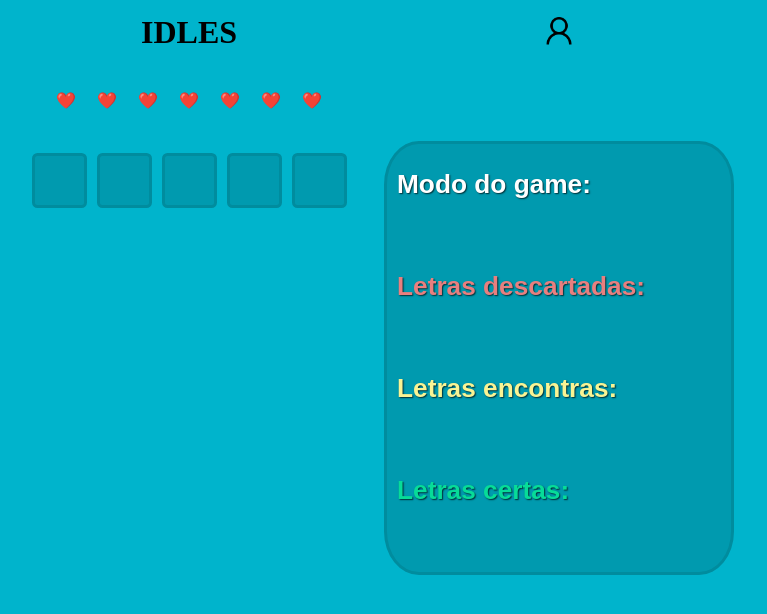
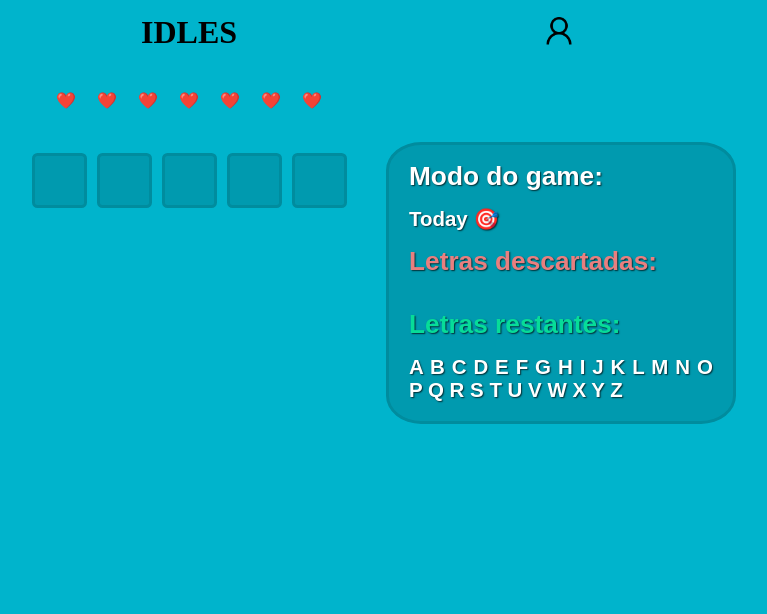
Before and after one commit to Joao-vpf/idles, a Flask app: page / in a window 1280 px wide. Shown: the top 614 px of the page, without its empty margins (451-1218 px from the left). Run offline with Flask 3, Linux system fonts and the light colour scheme; data comes from the database, SQL or seed files in the repository; both versions use the stored data as it was after the commit.

Commit message:
Add files via upload

```diff
--- a/static/script.js
+++ b/static/script.js
@@ -193,10 +193,9 @@ function animateBlocks(blocks) {
             block.style.transition = 'background-color 0.1s ease';
             block.style.backgroundColor = 'rgb(0, 164, 113)';
             block.classList.add('onda');
-            adicionar_letra_bloco(3, block.textContent);
+            adicionar_letra_bloco(block.textContent);
         }, index * 40);
     });
-    adicionar_letra_bloco(4, "");
 }
 
 function removeheart()
@@ -211,7 +210,7 @@ function handleWrongWord(blocks) {
         if(block.textContent === x[parseInt(block.id)-1])
         {
             block.style.backgroundColor = 'rgb(0, 164, 113)';
-            adicionar_letra_bloco(3, block.textContent);
+            adicionar_letra_bloco(block.textContent);
         }
     });
 
@@ -226,7 +225,7 @@ function handleWrongWord(blocks) {
             {
                 block.classList.add('yshake');
                 block.style.backgroundColor = 'rgb(249, 244, 148)';
-                adicionar_letra_bloco(2, block.textContent);
+                adicionar_letra_bloco(block.textContent);
             }
             else
             {
@@ -235,7 +234,7 @@ function handleWrongWord(blocks) {
                     block.classList.add('rshake');
                     block.style.transition = 'background-color 0.5s ease';
                     block.style.backgroundColor = 'rgb(232, 127, 127)';
-                    adicionar_letra_bloco(1, block.textContent);
+                    adicionar_letra_bloco(block.textContent);
                 }
             }
         }
@@ -246,7 +245,7 @@ function handleWrongWord(blocks) {
                 block.classList.add('rshake');
                 block.style.transition = 'background-color 0.5s ease';
                 block.style.backgroundColor = 'rgb(232, 127, 127)';
-                adicionar_letra_bloco(1, block.textContent);
+                adicionar_letra_bloco( block.textContent);
             }
         }
     });
@@ -260,74 +259,14 @@ function handleWrongWord(blocks) {
     }
 }
 
-function adicionar_letra_bloco(tipo, letra)
+function adicionar_letra_bloco(letra)
 {
-    var h;
-
-    if (tipo === 1)
+    var h = document.getElementById("letras_res");
+    if (h.textContent.includes(letra))
     {
-        h = document.querySelector('.letras_des');
-    }
-    else
-    {
-        if (tipo === 2)
-        {
-            h = document.querySelector('.letras_enc');
-            if (document.querySelector('.letras_cer').textContent.includes(letra))
-            {
-                return -1;
-            }
-        }
-        else
-        {
-            if (tipo === 3)
-            {
-                h = document.querySelector('.letras_cer');
-                if (document.querySelector('.letras_enc').textContent.includes(letra))
-                {
-                    var letrasEncArray = document.querySelector('.letras_enc').textContent.split(', ');
-                    var indexEnc = letrasEncArray.indexOf(letra);
-                    letrasEncArray.splice(indexEnc, 1);
-                    letrasEncArray.sort();
-                    var aux = letrasEncArray.join(', ');
-                    if(aux[0] == ",")
-                    document.querySelector('.letras_enc').textContent = aux.slice(1);
-                    else
-                    document.querySelector('.letras_enc').textContent = aux
-
-                }
-            }
-            else
-            {
-                h = document.querySelector('.letras_des');
-                h.textContent = "";
-                return -1;
-            }
-        }
+        h.textContent =  h.textContent.slice(h.textContent.search(letra));
     }
 
-
-
-    if (document.querySelector('.letras_des').textContent.includes(letra) || document.querySelector('.letras_enc').textContent.includes(letra) || document.querySelector('.letras_cer').textContent.includes(letra))
-    {
-
-        return -1;
-    }
-
-    var conteudoAtual = h.textContent;
-
-    var letrasArray = conteudoAtual.split(', ');
-
-    letrasArray.push(letra);
-    letrasArray.sort();
-
-    var aux = letrasArray.join(', ');
-    if(aux[0] == ",")
-    h.textContent = aux.slice(1);
-    else
-    h.textContent = aux
-
-    return 1;
 }
 
 
--- a/static/style.css
+++ b/static/style.css
@@ -399,6 +399,7 @@ form {
 
 #letras_used{
     grid-column: 3;
+    margin: 1px;
     border: 3px solid #008c9e;
     background-color: rgba(0, 95, 107, 0.3);
     width: 350px;
@@ -408,7 +409,7 @@ form {
     display: flex;
     box-sizing: border-box;
     font-size: 1.25em;
-    line-height: 1em;
+    line-height: 1.30em;
     flex-direction: column;
     font-size: 17.5px;
     cursor: pointer;
@@ -420,6 +421,7 @@ form {
 
 
 #letras_used h2{
+  margin: 10px;
   color: white;
 
 }
@@ -429,18 +431,15 @@ form {
   color:rgb(232, 127, 127);
 }
 
-#letras_used .l_enc
-{
-  color:rgb(249, 244, 148);
-}
-
-#letras_used .l_cer
+#letras_used .l_res
 {
   color:rgb(7, 220, 152);
 }
 
+
 #letras_used h3{
-  text-align: start;
+  margin: 10px;
+  text-align: justify;
 }
 
 
--- a/templates/main.html
+++ b/templates/main.html
@@ -122,13 +122,11 @@
 
 			<div class="letras_used" id="letras_used">
 				<h2 class="modo_game"> Modo do game:</h2>
-				<h3 class="md_game"  id="md_game"></h3>
+				<h3 class="md_game"  id="md_game">Today 🎯</h3>
 				<h2 class="l_des"> Letras descartadas:</h2>
 				<h3 class="letras_des" id="letras_des"></h3>
-				<h2 class="l_enc"> Letras encontras:</h2>
-				<h3  class="letras_enc" id="letras_enc"></h3>
-				<h2 class="l_cer"> Letras certas:</h2>
-				<h3 class="letras_cer"  id="letras_cer"></h3>
+				<h2 class="l_res"> Letras restantes:</h2>
+				<h3  class="letras_res" id="letras_res">A B C D E F G H I J K L M N O P Q R S T U V W X Y Z</h3>
 			</div>
 
 		</div>
```
Also changed, not shown: banco.db.
